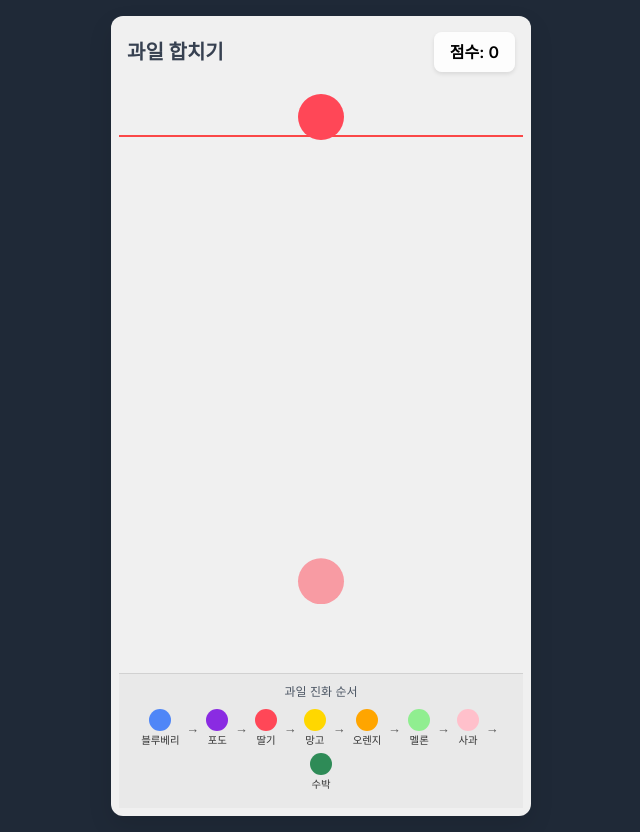
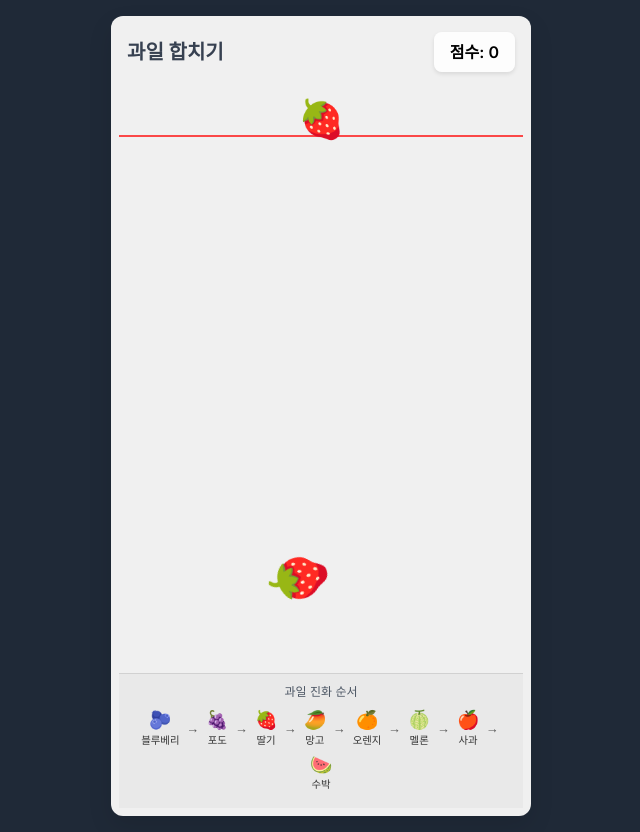
Before and after one commit to kitae0171/test-game, a plain HTML site: page index.html in a window 1280 px wide. Both pictures are taken after a click on the element 640 px from the left and 344 px from the top of the page. Shown: the whole page, without its empty margins (319-959 px from the left). Drawn offline with nearby package versions, Linux system fonts and the light colour scheme.

Commit message:
Update index.html

```diff
--- a/index.html
+++ b/index.html
@@ -9,7 +9,7 @@
     <link href="https://fonts.googleapis.com/css2?family=Inter:wght@400;600;700&display=swap" rel="stylesheet">
     <style>
         body {
-            font-family: 'Inter', 'Segoe UI Emoji', 'Apple Color Emoji', sans-serif; /* 이모지 폰트 우선 순위 추가 */
+            font-family: 'Inter', 'Segoe UI Emoji', 'Apple Color Emoji', 'Noto Color Emoji', sans-serif; /* 이모지 지원 폰트 추가 */
             touch-action: none;
             overflow: hidden;
         }
@@ -84,7 +84,6 @@
             align-items: center;
             z-index: 50;
             text-align: center;
-            border-radius: 50%; /* 미리보기 원형 표시 */
         }
         .evolution-display-container {
             width: 100%;
@@ -119,7 +118,7 @@
             justify-content: center;
             align-items: center;
             font-size: 18px;
-            /* 이모지 대신 배경색으로 표시 (임시) */
+            background-color: transparent;
         }
         .evo-arrow {
             font-size: 0.8rem;
@@ -162,16 +161,18 @@
         let gameWidth = Math.min(400, gameContainer.clientWidth - 16);
         let gameHeight = Math.min(550, window.innerHeight * 0.65);
 
-        // 과일 데이터: emoji 속성은 유지하되, createFruit에서 사용은 임시 중단
+        // FRUITS_DATA: 전체 크기 10% 증가 및 레벨 간 크기 차이 10% 추가 증가 적용
+        // 이전 반지름 (충돌 영역 조정 후): [13, 17, 21, 27, 32, 39, 44, 52]
+        // 새 반지름 (요청사항 반영): [14, 20, 25, 33, 39, 48, 54, 64]
         const FRUITS_DATA = [
-            { level: 0, name: '블루베리', radius: 15, color: '#4F86F7', scoreValue: 1, emoji: '🫐' },
-            { level: 1, name: '포도', radius: 19, color: '#8A2BE2', scoreValue: 2, emoji: '🍇' },
-            { level: 2, name: '딸기', radius: 23, color: '#FF4757', scoreValue: 3, emoji: '🍓' },
-            { level: 3, name: '망고', radius: 30, color: '#FFD700', scoreValue: 4, emoji: '🥭' },
-            { level: 4, name: '오렌지', radius: 36, color: '#FFA500', scoreValue: 5, emoji: '🍊' },
-            { level: 5, name: '멜론', radius: 43, color: '#90EE90', scoreValue: 6, emoji: '🍈' },
-            { level: 6, name: '사과', radius: 49, color: '#FFC0CB', scoreValue: 7, emoji: '🍎' },
-            { level: 7, name: '수박', radius: 58, color: '#2E8B57', scoreValue: 8, emoji: '🍉' }
+            { level: 0, name: '블루베리', radius: 14, color: '#4F86F7', scoreValue: 1, emoji: '🫐' },
+            { level: 1, name: '포도', radius: 20, color: '#8A2BE2', scoreValue: 2, emoji: '🍇' },
+            { level: 2, name: '딸기', radius: 25, color: '#FF4757', scoreValue: 3, emoji: '🍓' },
+            { level: 3, name: '망고', radius: 33, color: '#FFD700', scoreValue: 4, emoji: '🥭' },
+            { level: 4, name: '오렌지', radius: 39, color: '#FFA500', scoreValue: 5, emoji: '🍊' },
+            { level: 5, name: '멜론', radius: 48, color: '#90EE90', scoreValue: 6, emoji: '🍈' },
+            { level: 6, name: '사과', radius: 54, color: '#FFC0CB', scoreValue: 7, emoji: '🍎' },
+            { level: 7, name: '수박', radius: 64, color: '#2E8B57', scoreValue: 8, emoji: '🍉' }
         ];
 
         const MAX_LEVEL = FRUITS_DATA.length - 1;
@@ -208,14 +209,16 @@
             }
             nextFruitPreviewElement.style.display = 'flex';
             const previewDiameter = fruitData.radius * 2;
-            const previewSize = Math.min(previewDiameter, 50);
+            const previewSize = Math.min(previewDiameter, 50); // 미리보기 최대 크기 제한
 
             nextFruitPreviewElement.style.width = `${previewSize}px`;
             nextFruitPreviewElement.style.height = `${previewSize}px`;
-            // 이모지 대신 배경색으로 미리보기 표시
-            nextFruitPreviewElement.style.backgroundColor = fruitData.color;
-            nextFruitPreviewElement.textContent = ''; // 이모지 텍스트 제거
+            nextFruitPreviewElement.textContent = fruitData.emoji;
+            // 이모지 크기는 반지름에 비례하여 설정 (시각적 크기)
+            nextFruitPreviewElement.style.fontSize = `${fruitData.radius * 1.5}px`; // previewSize 대신 fruitData.radius 사용
+            nextFruitPreviewElement.style.backgroundColor = 'transparent';
 
+            if (!render || !render.canvas) return;
             const canvasRect = render.canvas.getBoundingClientRect();
             let relativeXToCanvas = screenXPosition - canvasRect.left;
 
@@ -237,8 +240,7 @@
 
                 const iconDiv = document.createElement('div');
                 iconDiv.className = 'fruit-evo-icon';
-                // iconDiv.textContent = fruit.emoji; // 이모지 대신 배경색 사용
-                iconDiv.style.backgroundColor = fruit.color;
+                iconDiv.textContent = fruit.emoji;
 
                 const nameSpan = document.createElement('span');
                 nameSpan.textContent = fruit.name;
@@ -258,6 +260,7 @@
 
 
         function initGame() {
+            console.log("Initializing game...");
             gameWidth = gameContainer.querySelector('#canvasContainer').clientWidth;
             gameHeight = Math.min(550, window.innerHeight * 0.65);
 
@@ -293,9 +296,11 @@
                 }
             });
             Render.run(render);
+            console.log("Render started.");
 
             runner = Runner.create();
             Runner.run(runner, engine);
+            console.log("Runner started.");
 
             gameOverLineY = gameHeight * GAME_OVER_LINE_Y_PERCENT;
 
@@ -310,75 +315,128 @@
                 Bodies.rectangle(-WALL_THICKNESS / 2, gameHeight / 2, WALL_THICKNESS, gameHeight, { ...wallOptions, label: 'wall-left' }),
                 Bodies.rectangle(gameWidth + WALL_THICKNESS / 2, gameHeight / 2, WALL_THICKNESS, gameHeight, { ...wallOptions, label: 'wall-right' })
             ]);
+            console.log("Walls added.");
 
             populateEvolutionDisplay();
             setupEventListeners();
 
-            const initialPreviewScreenX = gameContainer.getBoundingClientRect().left + canvasContainer.getBoundingClientRect().left + gameWidth / 2;
-            updateNextFruitPreview(FRUITS_DATA[currentDroppingFruitLevel], initialPreviewScreenX);
+            if (render && render.canvas) {
+                 const initialPreviewScreenX = gameContainer.getBoundingClientRect().left + render.canvas.getBoundingClientRect().left + gameWidth / 2;
+                 updateNextFruitPreview(FRUITS_DATA[currentDroppingFruitLevel], initialPreviewScreenX);
+            } else {
+                console.warn("render.canvas not ready for initial preview update.");
+            }
+            console.log("Game initialized.");
         }
 
-        function drawGameOverLine(event) {
+        function drawItemsOnCanvas(event) {
             const context = render.context;
+
+            context.clearRect(0, 0, gameWidth, gameHeight);
+
             context.beginPath();
             context.moveTo(0, gameOverLineY);
             context.lineTo(gameWidth, gameOverLineY);
             context.strokeStyle = 'rgba(255, 0, 0, 0.7)';
             context.lineWidth = 2;
             context.stroke();
+
+            const fruitsInWorld = Composite.allBodies(engine.world).filter(body => body.label === 'fruit');
+            fruitsInWorld.forEach(fruitBody => {
+                const fruitData = FRUITS_DATA[fruitBody.level];
+                if (fruitData && fruitData.emoji) {
+                    // 이모지 크기는 물리적 반지름(fruitBody.circleRadius)에 비례하여 설정
+                    const fontSize = fruitBody.circleRadius * 1.8;
+                    context.font = `${fontSize}px 'Segoe UI Emoji', 'Apple Color Emoji', 'Noto Color Emoji', sans-serif`;
+                    context.textAlign = 'center';
+                    context.textBaseline = 'middle';
+
+                    context.save();
+                    context.translate(fruitBody.position.x, fruitBody.position.y);
+                    context.rotate(fruitBody.angle);
+                    context.fillText(fruitData.emoji, 0, 0);
+                    context.restore();
+                }
+            });
         }
 
         function createFruit(x, y, level) {
+            console.log(`Creating fruit: level ${level} at (${x}, ${y})`);
             const fruitData = FRUITS_DATA[level];
-            if (!fruitData) { // 안전 장치
+            if (!fruitData) {
                 console.error("Fruit data is undefined for level:", level);
                 return null;
             }
+            console.log("Fruit data for creation (adjusted radius):", fruitData);
 
-            const fruitBody = Bodies.circle(x, y, fruitData.radius, {
+            const fruitBody = Bodies.circle(x, y, fruitData.radius, { // 조정된 반지름 사용
                 label: 'fruit',
                 level: level,
                 restitution: 0.2,
                 friction: 0.1,
                 density: 0.001 + (level * 0.0005),
                 render: {
-                    // 이모지 렌더링(render.text) 대신 단순 색상 채우기로 변경
-                    fillStyle: fruitData.color,
-                    // strokeStyle: 'transparent', // 테두리가 필요하면 활성화
+                    fillStyle: fruitData.color, // Matter.js가 이 색으로 원을 그림
                 },
             });
-
+            console.log("Created fruitBody (adjusted radius):", fruitBody);
             return fruitBody;
         }
 
         function dropFruit(canvasRelativeX, screenXForPreview) {
-            if (isGameOver || !canDropFruit) return;
+            console.log("dropFruit called with canvasRelativeX:", canvasRelativeX);
+            if (isGameOver || !canDropFruit) {
+                console.log("Cannot drop fruit. GameOver:", isGameOver, "CanDrop:", canDropFruit);
+                return;
+            }
 
-            const fruitData = FRUITS_DATA[currentDroppingFruitLevel];
-            const dropX = Math.max(fruitData.radius, Math.min(canvasRelativeX, gameWidth - fruitData.radius));
+            const fruitDataForDrop = FRUITS_DATA[currentDroppingFruitLevel];
+            console.log("Current fruit to drop data:", fruitDataForDrop);
+            if (!fruitDataForDrop) {
+                console.error("No fruit data for currentDroppingFruitLevel:", currentDroppingFruitLevel);
+                return;
+            }
+
+            const dropX = Math.max(fruitDataForDrop.radius, Math.min(canvasRelativeX, gameWidth - fruitDataForDrop.radius));
             const dropY = gameOverLineY * 0.5;
+            console.log(`Attempting to create fruit at dropX: ${dropX}, dropY: ${dropY}, level: ${currentDroppingFruitLevel}`);
+
             const newFruit = createFruit(dropX, dropY, currentDroppingFruitLevel);
+            console.log("Result of createFruit (newFruit):", newFruit);
 
-            if (newFruit) { // newFruit이 null이 아닌지 확인
+            if (newFruit) {
                 World.add(engine.world, newFruit);
+                console.log("Fruit added to world.");
                 canDropFruit = false;
                 currentDroppingFruitLevel = getRandomInitialLevel();
 
                 setTimeout(() => {
                     canDropFruit = true;
                     if (!isGameOver) {
-                         updateNextFruitPreview(FRUITS_DATA[currentDroppingFruitLevel], screenXForPreview);
+                         if (render && render.canvas) {
+                            updateNextFruitPreview(FRUITS_DATA[currentDroppingFruitLevel], screenXForPreview);
+                         }
                     }
                 }, DROP_COOLDOWN);
             } else {
-                console.error("Failed to create fruit, newFruit is null.");
+                console.error("Failed to create fruit in dropFruit, newFruit is null.");
             }
         }
 
         function setupEventListeners() {
+            console.log("Setting up event listeners...");
+            if (!render || !render.canvas) {
+                console.error("Render or render.canvas not available for setting up event listeners.");
+                return;
+            }
             const eventTarget = render.canvas;
 
             const handleDrop = (clientX) => {
+                console.log("handleDrop triggered. clientX:", clientX);
+                if (!render || !render.canvas) {
+                     console.error("handleDrop: render.canvas not available.");
+                     return;
+                }
                 if (isGameOver || !canDropFruit) return;
                 lastKnownMouseScreenX = clientX;
                 const rect = eventTarget.getBoundingClientRect();
@@ -401,7 +459,9 @@
             const handlePreviewMove = (clientX) => {
                 if (isGameOver || !canDropFruit) return;
                 lastKnownMouseScreenX = clientX;
-                updateNextFruitPreview(FRUITS_DATA[currentDroppingFruitLevel], clientX);
+                if (render && render.canvas) {
+                    updateNextFruitPreview(FRUITS_DATA[currentDroppingFruitLevel], clientX);
+                }
             };
 
             gameContainer.addEventListener('mousemove', (event) => handlePreviewMove(event.clientX));
@@ -460,13 +520,8 @@
                 }
             });
 
-            Events.on(render, 'afterRender', drawGameOverLine);
-
-
-            restartButton.addEventListener('click', () => {
-                gameOverOverlay.classList.add('hidden');
-                initGame();
-            });
+            Events.on(render, 'afterRender', drawItemsOnCanvas);
+            console.log("Event listeners set up.");
         }
 
         function updateScoreDisplay() {
@@ -477,6 +532,7 @@
             if (isGameOver) return;
             isGameOver = true;
             Runner.stop(runner);
+            console.log("Game Over triggered.");
 
             finalScoreElement.textContent = score;
             gameOverOverlay.classList.remove('hidden');
@@ -493,10 +549,12 @@
         window.addEventListener('resize', () => {
             clearTimeout(resizeTimeout);
             resizeTimeout = setTimeout(() => {
+                console.log("Window resized, re-initializing game.");
                 initGame();
             }, 250);
         });
 
+        // 초기 게임 시작
         initGame();
 
     </script>
```
